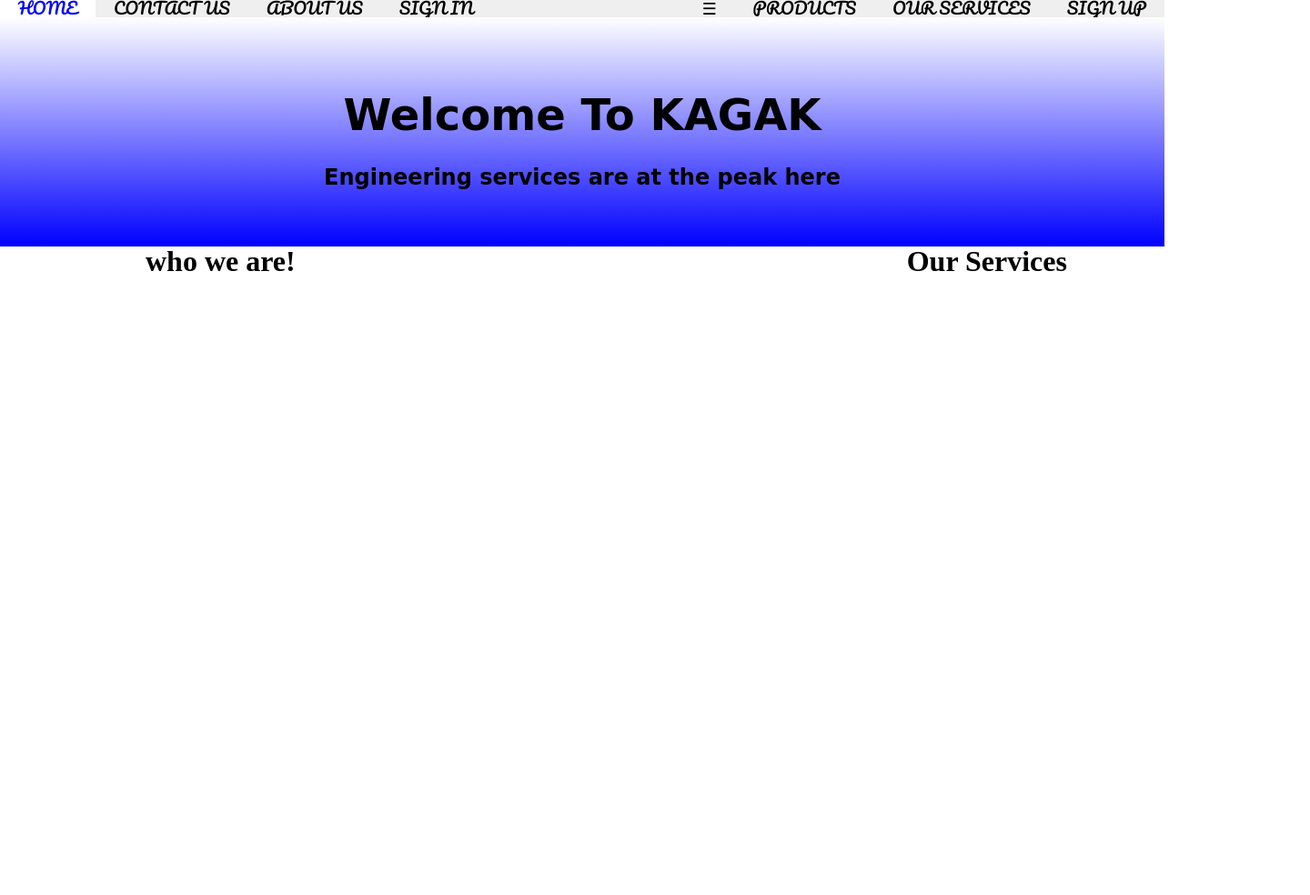
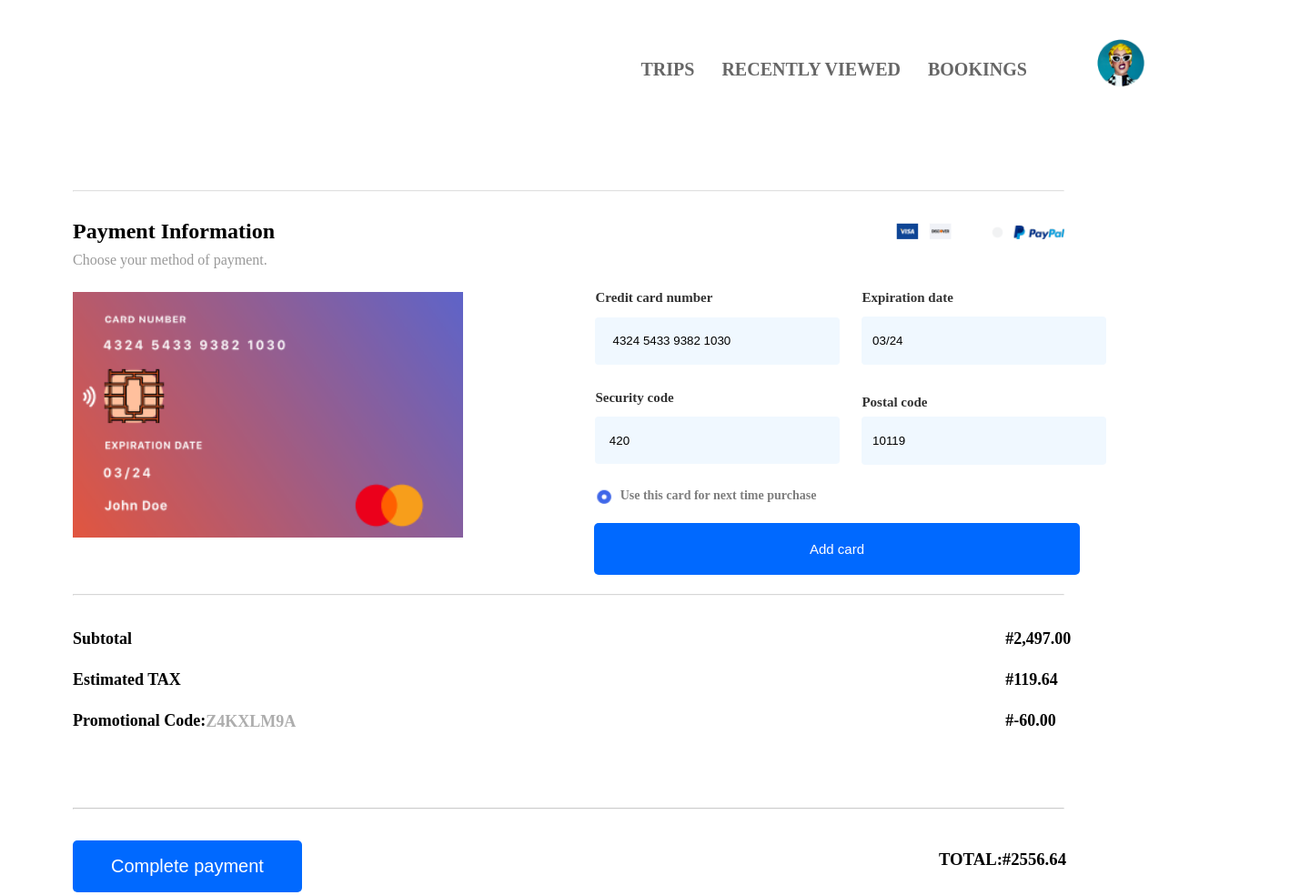
Before and after one commit to Kay-net22/Project.Net-website, a plain HTML site: page index.html in a window 1280 px wide. Shown: the whole page at 91% size, 1440 px wide, since content can reach past the window. Before the commit the page ends 800 px from the top, so only its background shows below. Drawn offline with Linux system fonts and the light colour scheme; a web font is replaced by a local one.

Commit message:
Add files via upload

```diff
--- a/index.html
+++ b/index.html
@@ -1,55 +1,115 @@
 <!DOCTYPE html>
-<html>
+<html lang="en">
 <head>
    <link rel="stylesheet" href="style.css">
-        <link rel="preconnect" href="https://fonts.googleapis.com">
-<link rel="preconnect" href="https://fonts.gstatic.com" crossorigin>
-<link href="https://fonts.googleapis.com/css2?family=Caramel&family=Pacifico&family=Sevillana&display=swap" rel="stylesheet">
-<style>
-  @import url('https://fonts.googleapis.com/css2?family=Caramel&family=Pacifico&family=Sevillana&display=swap');
-  </style>
-          <title>KAGAK ENGINEERING</title>
+    <title>My design</title>
 </head>
 <body>
+<div class="body-cotainter">
+    <div id="nav-container">
+        <div class="nav-bar">
             <nav>
-        <ul class="topnav"  id="myTopnav">
-            <li><a  class="active"   href="#Home">Home</a></li>
-            <li><a href="#Contact Us">Contact Us</a></li>
-            <li><a href="#About Us">About Us</a></li>
-            <li><a href="#Sign In">Sign In</a></li>
-            <li class="topnav-right"><a href="#Sign Up">Sign Up</a></li>
-            <li class="topnav-right"><a href="#Our Services">Our Services</a></li>
-            <li class="topnav-right"><a href="#Products">Products</a></li>
-            <li class="dropdownIcon"><a href="javascript:void(0);" onclick="dropdownMenu()">&#9776;</a></li>
+                <ul class="topnav">
+                    <div class="topnav1">
+                    <li><a href="#bookings"><strong>Bookings</strong></a></li>
+                    <li><a href="#ecently viewed"><strong>Recently viewed</strong></a></li>
+                    <li><a href="#trips"><Strong>Trips</Strong></a></li>
+                    </div>
                 </ul>
+                <div class="nav-image">
+                    <a href="#"><img class="logo"src="mycat.png"></a>
+                </div>
             </nav>
-
-     <script>
-    function dropdownMenu() {
-  var x = document.getElementById("myTopnav");
-  if (x.className === "topnav") {
-    x.className += " responsive";
-  } else {
-    x.className = "topnav";
-  }
-}
-     </script>
-<div class="container1" id="section1">
- <h1>Welcome To KAGAK</h1>
- <h2>Engineering services are at the peak here</h2>
         </div>
-
-<header>
-<div class="row">
-  <div class="col-6">
-<h3>who we are!</h3>
-</div>
-<div class="col-6">
-  <h4>Our Services</h4>
     </div>
 </div>
 
-</header>
+<div class="below-nav">
+    <br>
+    <hr>
+</div><br><br>
+
+
+<div class="payment">
+        <div class="payment-two">
+             <h1><b>Payment Information</b></h1>
+             <p>Choose your method of payment.</p>
+        </div>
+       <div class="card">
+          <img src="my-img.png" class="toon">
+        </div>
+</div>
+
+<div class="row2">
+   <div class="image3">
+        <img src="card-img.png">
+   </div>
+       <div class="form-part">
+           <div class="form-parta">
+              <h2>Credit card number</h2>
+              <input class="color" type="text" name="4324 5433 9382 1030"
+              value="   4324 5433 9382 1030  ">
+           </div>
+           <div class="form-part1">
+                      <h2>Security code</h2>
+                      <input class="color" type="text" name="4324 5433 9382 1030"
+                      value="  420">
+           </div>
+           <div class="combine">
+             <img src="small.png">
+             <h3>Use this card for next time purchase</h3>
+           </div>
+       </div>
+       <div class="form-part2">
+         <div class="form-partb">
+           <h2>Expiration date</h2>
+         <input class="color" type="text" name="4324 5433 9382 1030"
+           value=" 03/24  ">
+           </div>
+           <div class="form-part22">
+           <h2>Postal code</h2>
+         <input class="color" type="text" name="4324 5433 9382 1030"
+           value=" 10119  ">
+           </div>
+       </div>
+</div>
+<button id="prev-button" type="button" onclick="addcard();">Add card</button>
+    <div class="below-nav2">
+        <br>
+        <hr>
+    </div>
+</div>
+<div class="number">
+ <div class="number-one">
+        <div>
+            <div><b>Subtotal</b></div>
+             <div><b>Estimated TAX</b></div>
+            <div><b>Promotional Code:</b></div>
+        </div>
+         <div class="page">
+            <p>Z4KXLM9A</p>
+        </div>
+ </div>
+   <div class="number-two">
+      <div><b>#2,497.00</b></div>
+      <div><b>#119.64</b></div>
+      <div><b>#-60.00</b></div>
+   </div>
+</div>
+   <div class="below-nav3">
+      <br>
+      <hr>
+   </div>
+   <div class="last">
+<button id="next-button" type="button" onclick="Completepayment();">Complete payment</button>
+<h3><b>Total:#2556.64</b></h3>
+</div>
+
+
+
+
+
+
 
 
 
--- a/style.css
+++ b/style.css
@@ -1,96 +1,210 @@
-/***********################# Default ################***************/
-nav, header, footer {display:block;
-                     margin:0;}
-
-body {line-height: 1;
-      margin:0;}
-
-/**######################## Navbar ########################*/
-nav {width:100%;
-     margin:0;
+nav, header, footer {
+    display:block;
+    margin:0;
 }
 
+body{background:linear-gradient(to left, white, white);}
 
-nav ul {list-style: none;
-        background-color: #eeee;
-        overflow:hidden;
-        margin:0;
-        padding:0;
-     }
+a {
+    text-decoration: none;
+    text-transform:uppercase;
+    color:#666;}
 
-ul.topnav li {float:left;}
-
-ul.topnav li.topnav-right {float:right;}
-
-
-
-nav ul li a {color:black;
-             text-decoration: none;
-             padding:20px;
-             font-size: 18px;
-             text-transform: uppercase;
-             font-family: 'Pacifico', cursive;
-             }
-
-ul.topnav li a:hover {background-color: white;
-                      color:blue;}
-
-ul.topnav li.dropdownIcon {display:none;}
-
-
-@media screen and (max-width:800px) {ul.topnav li:not(:nth-child(1))
-     {display: none;}}
-
-ul.topnav li.dropdownIcon {display:block;
-                            float:right;}
-
-ul.topnav.responsive {position:relative;}
-
-ul.topnav.responsive li {display:block;
-                          float:none;}
-
-ul.topnav.responsive li a {display:inline-block;
-                           text-align: left;}
-
-ul.topnav.responsive li.dropdownIcon {position:absolute;
-                                      top:0;
-                                       right:0;}
-
-.container1 {width:100%;
-            margin:auto;
-            padding-top: 4%;
-            padding-bottom: 4%;
-             height:150px;}
-
-#section1 {background: linear-gradient(to bottom,white,blue);
-}
-
-h1 {      text-align: center;
-          font-size: 48px;
-          font-family: 'Caramel', cursive;
-
+ul.topnav .topnav1 a:hover {background-color:blue;
+         color:black;
         }
 
 
 
-
-.container1 h2 {text-align:center;
-     font-family: 'Caramel', cursive;}
-
-.row {display: flex;
-      column-gap:42em;
-      margin-left: 10em;
-      width: 100%;
-             }
+ul {list-style:none;
+   margin-top:20px;
+   margin-right:25px;
+   font-size:20px;
+   padding-inline:10px;
+   padding:25px;
+   display:flex;
+   }
 
 
+li {
+    list-style: none;
+    float: right;
+    padding: 0px 15px;
+}
 
-h3, h4 {font-size: 32px;
-        margin-block-start: 1.33em;
-        margin-block-end: 1.33em;
-        display: contents;
-         width:100%;}
+nav {display:flex;
+     max-width:100%;}
 
+#nav-container{
+    display: flex;
+    margin-top: 20px;
+    justify-content: end;
+    width:100%;
+}
+
+.nav-image img{
+    border-radius: 50%;
+    height: 80px;
+    margin-top:10px;
+    padding:px;
+    margin-right:-0px;
+}
+
+.below-nav {width:1090px;
+            margin-left:72px;
+            margin-right:-12px;
+            margin-top:50px;
+            opacity:0.3;}
+
+.below-nav2 {width:1090px;
+            margin-left:72px;
+            margin-right:-12px;
+            margin-top:-5px;
+            opacity:0.4;}
+
+ .below-nav3 {width:1090px;
+              margin-left:72px;
+              margin-right:-12px;
+              margin-top:47px;
+              opacity:0.5;}
+
+.number {display:flex;
+         column-gap:780px;
+         margin-top:25px;
+         font-size: large;}
+
+.mumber:after {display:block;}
+
+.number-one {line-height:2.5em;
+            margin-left:72px;
+            display:flex;}
+
+.number-two {line-height:2.5em;
+              }
+
+.page {margin-top: 93px;
+       opacity:0.8;
+       font-size:18px;
+       font-weight:900;}
+
+button:after {display:block;}
+
+
+hi, p {line-height:0.3em;
+       }
+
+p {opacity:0.4;}
+
+h1 {font-size:24px;
+    }
+
+.payment {display:flex;
+         column-gap:672px;
+         margin-top:-30px;
+         margin-right:-5px;
+         max-width:100%;}
+
+.payment:after {display:block;
+}
+
+.payment-two {margin-top:0px;
+              margin-left:72px;
+            }
+
+.card img{margin-top:7px;
+          margin-right:-0px;
+          height:50px;}
+
+.below-nav3:after {display:block;
+                   }
+
+.image3 img {margin-left:72px;
+             height:270px;}
+
+.row2 {display:flex;
+       column-gap:162px;
+       margin-top:16px;}
+
+.row2:after{display:block;}
+
+.form-part {display:block;
+            }
+
+.form-part .form-parta h2, .form-part .form-part1 h2{font-size:15px;
+                                                     opacity:0.8;}
+
+.form-part .form-parta, .form-part .form-part1 {margin-left:-17px;}
+
+
+.form-part2 h2 {font-size:15px;
+                opacity:0.8;
+                margin-top:-3px;
+                }
+
+.combine img  {margin-top:15px;
+               height:50px;}
+
+.combine {display:flex;
+          margin-left:-18px;
+          margin-top:-8px;}
+
+#prev-button {margin-top:-30px;
+        padding:18px 235px;
+        font-size: 15px;
+        margin-left:645px;
+        border-radius:5px;
+        font-weight: 100;
+        color:#fff;
+        background-color:#0069ff;
+        border-color:transparent;}
+
+#next-button {margin-left:72px;
+              padding:15px 40px;
+              color:#fff;
+              background-color:#0069ff;
+              font-weight:300;
+              border-radius:5px;
+              border-color:transparent;
+              font-size:20px;}
+
+button.button {display:block;
+               margin:auto;}
+
+.combine:after{display:block;}
+
+.combine h3 {margin-top:35px;
+            opacity:0.5;
+            font-size:14px;
+            }
+
+.form-part input {padding:16.5px 82px 16.5px 6px;
+                   color:black;
+                   background-color:aliceblue;
+                   border-radius:4px;
+                   border-color:transparent;}
+
+.form-part2 input {padding:16.5px 82px 17px 6px;
+                   color:black;
+                   background-color:aliceblue;
+                   border-radius:4px;
+                   border-color:transparent;
+                   }
+
+.form-part22{margin-top:36px;
+             }
+.form-part1 {margin-top:28px;}
+
+.form-part22 input {margin-top:-5px;
+                    }
+
+.form-part {margin-top:-14px;
+            margin-right:-80px;}
+
+.form-part2{margin-left:-83px;
+            margin-top:1px;
+            margin-left:-58px;}
+
+.form-partb {margin-top:-2px;}
 
 .col-1 {width:8.33%};
 .col-2 {width:16.66%};
@@ -105,14 +219,13 @@ h3, h4 {font-size: 32px;
 .col-11{width:91.66%};
 .col-12{width:100%;}
 
-/*h3.h3header {font-size: 45px;
-             margin-block-start: 1.33em;
-             margin-block-end: 1.33em;
-            }
+.last {display:flex;
+       column-gap:700px;
+       margin-top:14px;
+       margin-bottom: 100px;
+       }
 
+.last h3 {margin-top:30px;
+          text-transform:uppercase;}
 
-div.row h4.h4header {font-size: 42px;
-                     margin-block-start: 1.33em;
-                     margin-block-end: 1.33em;
-                     margin-right: -4em;
-             }
+.last #next-button {margin-top:20px;}
```
Also changed, not shown: card-img.PNG (added), cartoon.png (added), my-img.PNG (added), mycat.png (added), small.png (added). Lines whose indentation alone changed are shown as unchanged.
